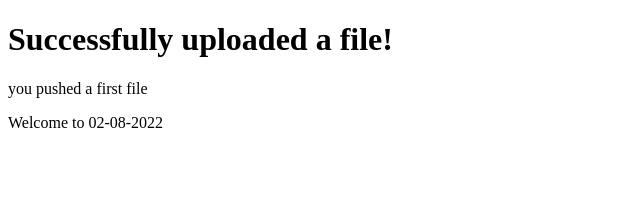
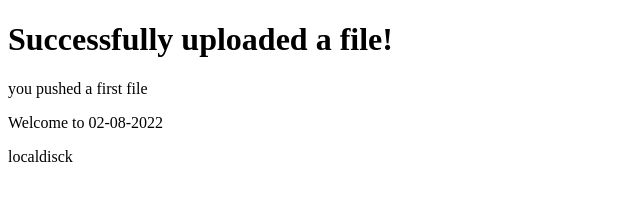
Before and after one commit to Hari-500/githubaction-automation, a plain HTML site: page web.html in a window 1280 px wide. Shown: the full height of the page, 0-640 px from the left. Drawn offline with Linux system fonts and the light colour scheme.

Commit message:
files changes

```diff
--- a/web.html
+++ b/web.html
@@ -5,6 +5,7 @@
 <h1>Successfully uploaded a file!</h1>
 <p>you pushed a first file</p>
 <p>Welcome to 02-08-2022</p>
+<p>localdisck</p>
 
 </body>
 </html>
```
